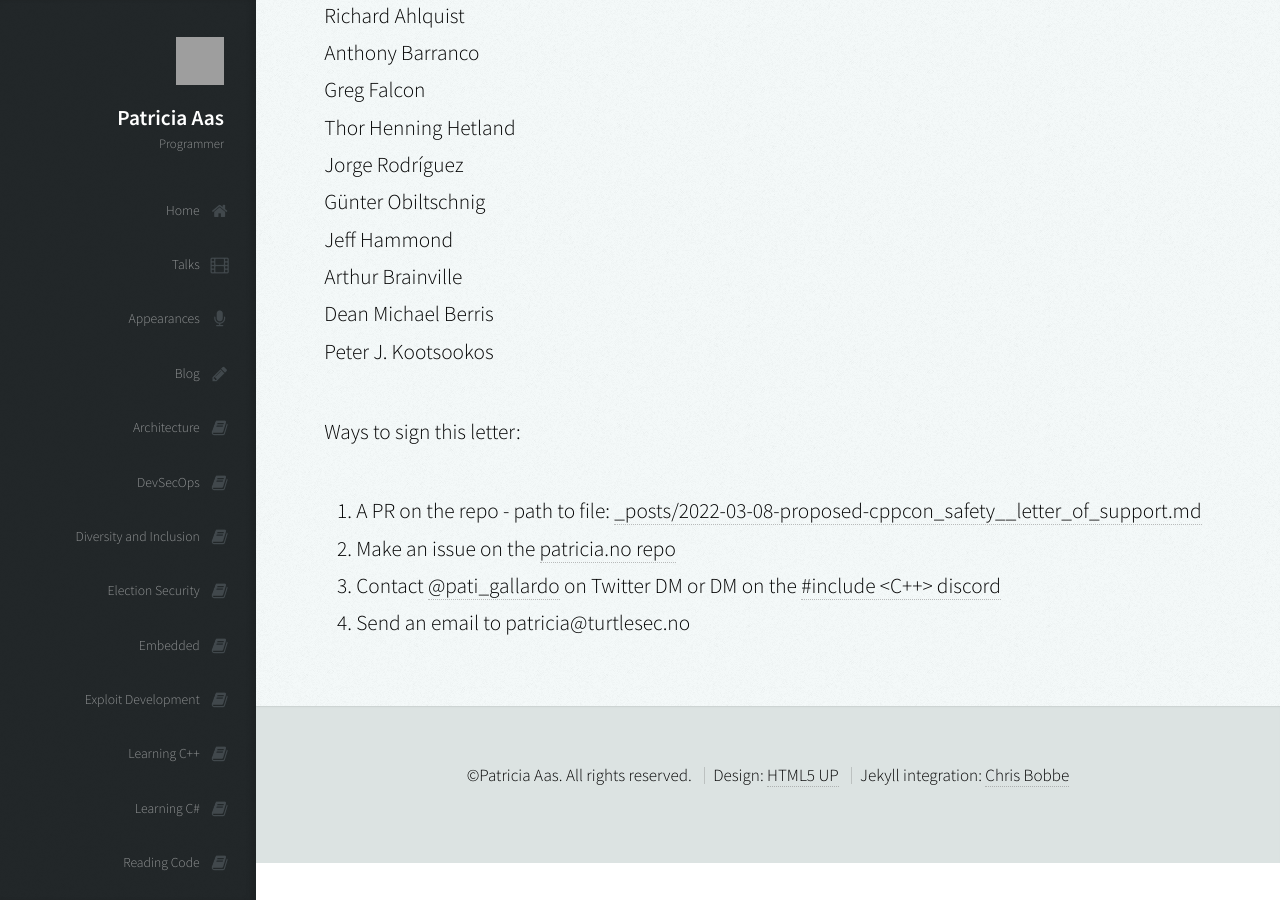
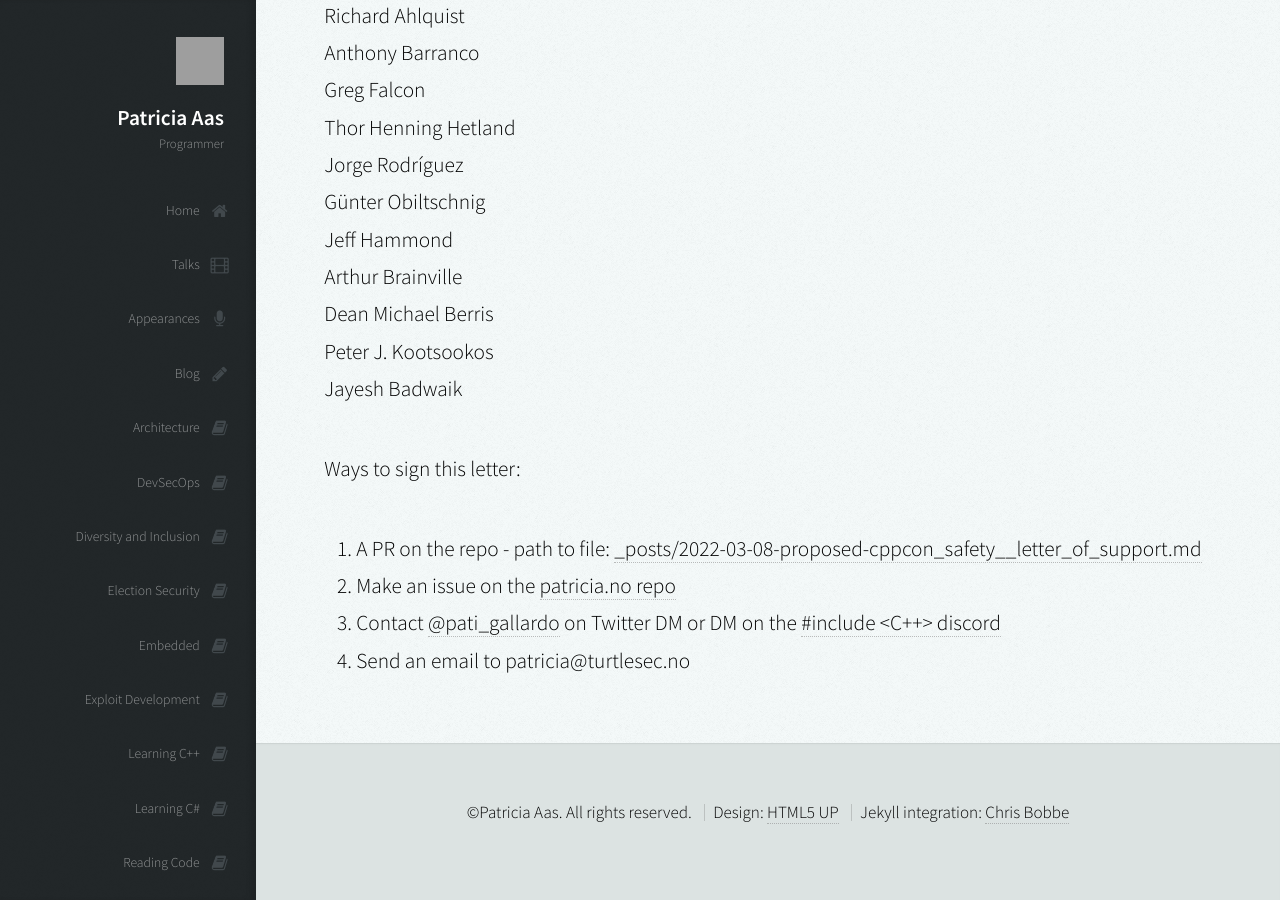
Before and after one commit to patricia-gallardo/patricia-gallardo.github.io, a Jekyll site: the page built from _posts/2022-03-08-proposed-cppcon_safety__letter_of_support.md, in a window 1280 px wide and 900 px high, scrolled down 5560 px. Built offline with Jekyll 4.4.1, drawn with Linux system fonts in a browser that asks for light colours; nearby versions of some CDN libraries; grey boxes are pictures that could not be loaded.

Commit message:
Closes #84

```diff
--- a/_posts/2022-03-08-proposed-cppcon_safety__letter_of_support.md
+++ b/_posts/2022-03-08-proposed-cppcon_safety__letter_of_support.md
@@ -157,6 +157,7 @@ Jeff Hammond <br>
 Arthur Brainville <br>
 Dean Michael Berris <br>
 Peter J. Kootsookos <br>
+Jayesh Badwaik <br>
 
 
 Ways to sign this letter:
```
